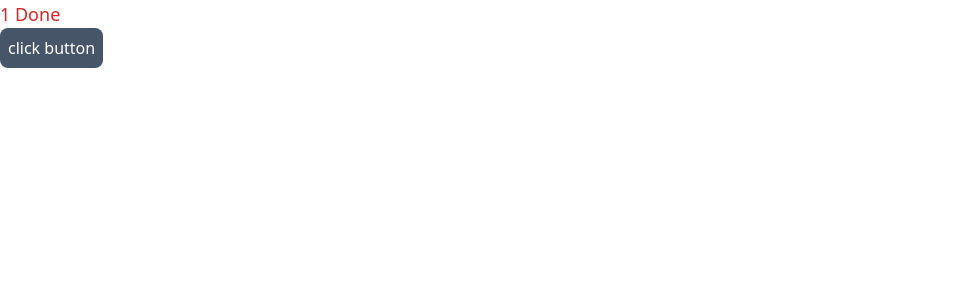
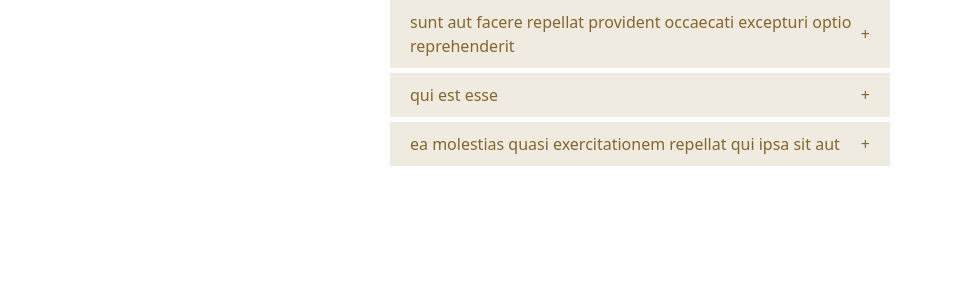
Before and after one commit to Azimjon1111/templete-tailwind-react, a React (Create React App) app: page / in a window 1280 px wide. Shown: the top 300 px of the page, without its empty margins (0-953 px from the left). Built offline with nearby package versions, Linux system fonts and the light colour scheme.

Commit message:
new accordion card

```diff
--- a/src/App.js
+++ b/src/App.js
@@ -1,14 +1,61 @@
-import react,{useState} from 'react'
-import logo from './logo.svg';
-import Button from './components/button/button'
+import react, { useState } from "react";
+import logo from "./logo.svg";
+import Button from "./components/button/button";
+import Card from "./components/Card/Card";
+import { FakeData } from "./components/Accordion/fake-data";
+import Accordion from "./components/Accordion/Accordion";
 function App() {
-  const [counters, setCounters] = useState(1)
+  const [counters, setCounters] = useState(1);
   return (
-    <div className="App">
-      <p className='text-red-600 text-lg'> {counters} Done</p>
-      <Button  text={`click button`} className="hover:text-red-500"  onClick={()=>{setCounters(counters+1)}} disabled={true} isLoading={true} />
-      </div>
-      )
+    <div className="App flex justify-around">
+      {/* <Card
+        variant="img"
+        url="https://realfood.tesco.com/media/images/1400x919-MargaritaPizza-555a4065-2573-4b41-bcf3-7193cd095d8f-0-1400x919.jpg"
+        alt="Image is ..."
+        title="Tesco Real Food"
+        body="Итальянский алый соус, цыпленок барбекю, говядина барбекю, индейка и дольки пепперони. Сыр моцарелла и сыр гауда."
+        btn="true"
+        btnText="Button Text"
+        width="w-1/5"
+        classBtn="rounded text-white bg-sky-500 px-3 py-1 w-full my-4"
+        cardClass="w-1/5 border-2 rounded-xl"
+        classBody="px-4"
+        classTitle="m-2 ml-0"
+        classImg="rounded"
+      />
+      <Card
+        variant="img"
+        url="https://realfood.tesco.com/media/images/1400x919-MargaritaPizza-555a4065-2573-4b41-bcf3-7193cd095d8f-0-1400x919.jpg"
+        alt="Image is ..."
+        title="Tesco Real Food"
+        body="Итальянский алый соус, цыпленок барбекю, говядина барбекю, индейка и дольки пепперони. Сыр моцарелла и сыр гауда."
+        btn={true}
+        btnText="Button Text"
+        width="w-1/5"
+        classBtn="rounded text-white bg-sky-500 px-3 py-1 w-full my-4"
+        cardClass="w-1/5 border-2 rounded-xl"
+        classBody="px-4"
+        classTitle="m-2 ml-0"
+        classImg="rounded"
+      />
+      <Card
+        variant="img"
+        url="https://realfood.tesco.com/media/images/1400x919-MargaritaPizza-555a4065-2573-4b41-bcf3-7193cd095d8f-0-1400x919.jpg"
+        alt="Image is ..."
+        title="Tesco Real Food"
+        body="Итальянский алый соус, цыпленок барбекю, говядина барбекю, индейка и дольки пепперони. Сыр моцарелла и сыр гауда."
+        btn={true}
+        btnText="Button Text"
+        width="w-1/5"
+        classBtn="rounded text-white bg-sky-500 px-3 py-1 w-full my-4"
+        cardClass="w-1/5 border-2 rounded-xl"
+        classBody="px-4"
+        classTitle="m-2 ml-0"
+        classImg="rounded"
+      /> */}
+      <Accordion data={FakeData} />
+    </div>
+  );
 }
 
 export default App;
--- /dev/null
+++ b/src/components/Accordion/Accordion.jsx
@@ -0,0 +1,34 @@
+import React, { useState } from "react";
+import "./style.css";
+
+const Accordion = ({ data }) => {
+  const [selected, setSelected] = useState(null);
+  const toggle = (i) => {
+    if (selected === i) {
+      return setSelected(null);
+    }
+    setSelected(i);
+  };
+  return (
+    <div className="flex h-screen w-screen justify-center items-center">
+      <div className="accordion " style={{ backgrounColor: "#f0ebe1" }}>
+        {data.map((item, i) => (
+          <div className="item">
+            <div
+              className="title flex justify-between items-center cursor-pointer"
+              onClick={() => toggle(i)}
+            >
+              <h2>{item.title}</h2>
+              <span>{selected == i ? "-" : "+"}</span>
+            </div>
+            <div className={selected == i ? "content show" : "content"}>
+              {item.body}
+            </div>
+          </div>
+        ))}
+      </div>
+    </div>
+  );
+};
+
+export default Accordion;
--- /dev/null
+++ b/src/components/Accordion/fake-data.js
@@ -0,0 +1,22 @@
+import React from 'react';
+
+export let FakeData =
+[
+  {
+    "userId": 1,
+    "id": 1,
+    "title": "sunt aut facere repellat provident occaecati excepturi optio reprehenderit",
+    "body": "quia et suscipit\nsuscipit recusandae consequuntur expedita et cum\nreprehenderit molestiae ut ut quas totam\nnostrum rerum est autem sunt rem eveniet architecto"
+  },
+  {
+    "userId": 1,
+    "id": 2,
+    "title": "qui est esse",
+    "body": "est rerum tempore vitae\nsequi sint nihil reprehenderit dolor beatae ea dolores neque\nfugiat blanditiis voluptate porro vel nihil molestiae ut reiciendis\nqui aperiam non debitis possimus qui neque nisi nulla"
+  },
+  {
+    "userId": 1,
+    "id": 3,
+    "title": "ea molestias quasi exercitationem repellat qui ipsa sit aut",
+    "body": "et iusto sed quo iure\nvoluptatem occaecati omnis eligendi aut ad\nvoluptatem doloribus vel accusantium quis pariatur\nmolestiae porro eius odio et labore et velit aut"
+  },]
--- /dev/null
+++ b/src/components/Accordion/style.css
@@ -0,0 +1,31 @@
+.content.show {
+  height: auto;
+  max-height: 9999px;
+  transition: all 0.5s cubic-bezier(1, 0, 1, 0);
+}
+
+.accordion {
+  width: 500px;
+}
+
+.item {
+  background: #f0ebe1;
+  margin-bottom: 5px;
+  padding: 10px 20px;
+  display: block;
+}
+
+.title {
+  color: #85662b;
+  display: flex;
+  justify-content: space-between;
+  align-items: center;
+  cursor: pointer;
+}
+
+.content {
+  color: #8b7f75;
+  max-height: 0;
+  overflow: hidden;
+  transition: all 0.5s cubic-bezier(0, 1, 0, 1);
+}
--- /dev/null
+++ b/src/components/Card/Card.jsx
@@ -0,0 +1,85 @@
+import React from "react";
+import Button from "../button/button";
+
+const Card = ({
+  variant,
+  url,
+  alt,
+  title,
+  body,
+  btn,
+  btnText,
+  classBtn,
+  cardClass,
+  border,
+  classBody,
+  classTitle,
+  classImg,
+}) => {
+  return (
+    <>
+      {/*Image, Button*/}
+
+      {variant == "img" && btn && (
+        <div className={`card ${cardClass} ${border}`}>
+          <div className="card-top">
+            <img className={`${classImg}`} src={url} alt={alt} />
+          </div>
+          <div className={`${classBody}`}>
+            <div className={`${classTitle}`}>{title}</div>
+            <div className="card-body">{body}</div>
+            <Button
+              text="Buy Pizza"
+              className="bg-sky-500 text-white rounded w-full my-4 hover:bg-violet-600"
+            />
+          </div>
+        </div>
+      )}
+
+      {/*Image*/}
+
+      {variant == "img" && !btn && (
+        <div className="card">
+          <div className={`card ${cardClass} ${border}`}>
+            <img src={img} alt={alt} />
+          </div>
+          <div className={`${classBody}`}>
+            <div className={`${classTitle}`}>{title}</div>
+            <div className="card-body">{body}</div>
+          </div>
+        </div>
+      )}
+
+      {/*Without Image, Button*/}
+
+      {variant == "wimg" && btn === true && (
+        <div className={`card ${cardClass} ${border}`}>
+          <div className={`${classBody}`}>
+            <div className={`${classTitle}`}>{title}</div>
+            <div className="card-body">{body}</div>
+            <Button
+              text="Buy Pizza"
+              className="bg-sky-500 text-white rounded w-full my-4 hover:text-3xl"
+            />
+          </div>
+        </div>
+      )}
+
+      {/*Without Image, without Button*/}
+
+      {variant == "wimg" && btn === false && (
+        <div className={`card ${cardClass} ${border}`}>
+          <div className="card-top">
+            <img src={img} alt={alt} />
+          </div>
+          <div className={`${classBody}`}>
+            <div className={`${classTitle}`}>{title}</div>
+            <div className="card-body">{body}</div>
+          </div>
+        </div>
+      )}
+    </>
+  );
+};
+
+export default Card;
--- a/src/components/button/button.js
+++ b/src/components/button/button.js
@@ -1,11 +1,27 @@
-
-const Button = ({text, onClick, className, isLoading})=>{
-    return (
-        <>
-        <button  className={`bg-slate-600 text-white rounded-lg p-2 ${className}`} onClick={()=>{onClick()}}>
-            {text}
+const Button = ({ text, onClick, className, isLoading, disabled }) => {
+  return (
+    <>
+      {disabled && (
+        <button
+          className={` cursor-not-allowed rounded-lg px-4 py-2 transition ${className}`}
+          onClick={() => {
+            onClick();
+          }}
+        >
+          {text}
         </button>
-        </>
-        )
-}
-export default Button
+      )}
+      {!disabled && (
+        <button
+          className={`rounded-lg px-4 py-2 transition  ${className}`}
+          onClick={() => {
+            onClick();
+          }}
+        >
+          {text}
+        </button>
+      )}
+    </>
+  );
+};
+export default Button;
```
Also changed, not shown: 1 other file (tests, documents, lock files or other folders).
